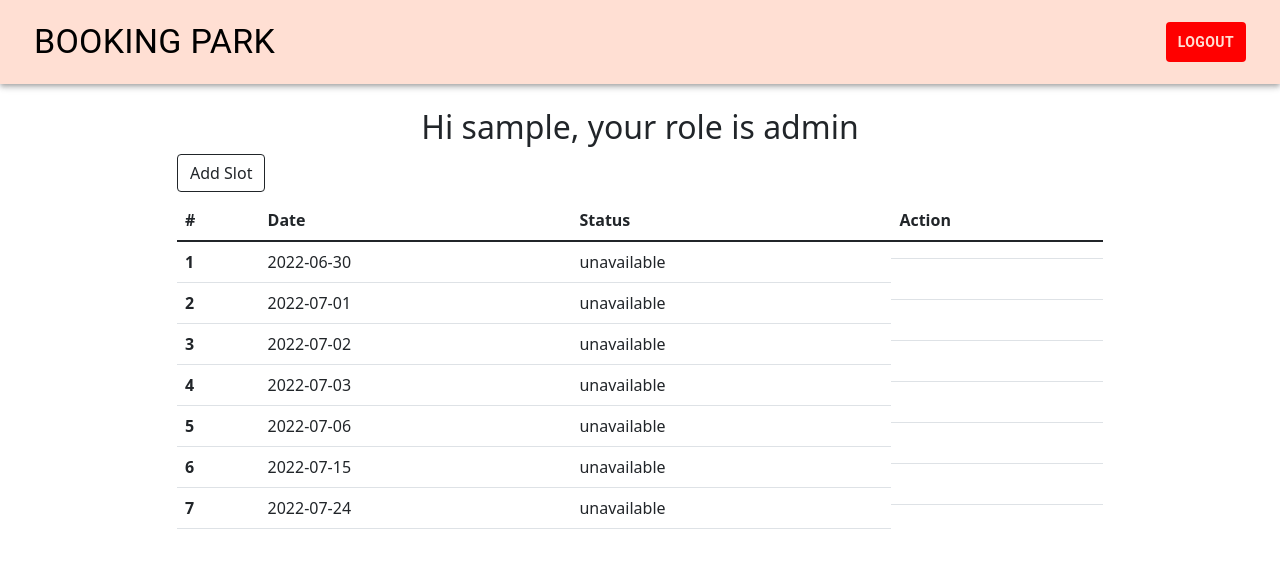
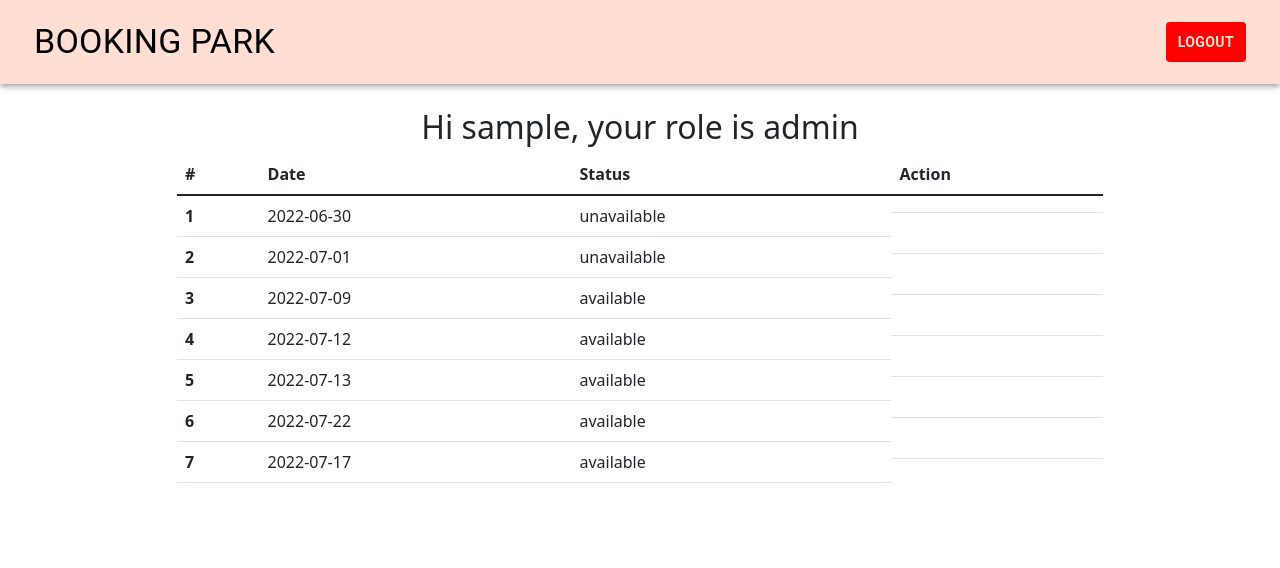
Before and after one commit to adelanegara/hackathon-exercise-one, a React (Create React App) app: page / in a window 1280 px wide. Shown: the top 568 px of the page. Built offline with nearby package versions, Linux system fonts and the light colour scheme; data requests are answered from the project's data file; sample sign-in values are in the browser's storage.

Commit message:
hide add button on user

```diff
--- a/db.json
+++ b/db.json
@@ -23,28 +23,28 @@
       "id": 2
     },
     {
-      "date": "2022-07-02",
-      "status": "unavailable",
+      "date": "2022-07-09",
+      "status": "available",
       "id": 3
     },
     {
-      "date": "2022-07-03",
-      "status": "unavailable",
+      "date": "2022-07-12",
+      "status": "available",
       "id": 4
     },
     {
-      "date": "2022-07-06",
-      "status": "unavailable",
+      "date": "2022-07-13",
+      "status": "available",
       "id": 5
     },
     {
-      "date": "2022-07-15",
-      "status": "unavailable",
+      "date": "2022-07-22",
+      "status": "available",
       "id": 6
     },
     {
-      "date": "2022-07-24",
-      "status": "unavailable",
+      "date": "2022-07-17",
+      "status": "available",
       "id": 7
     }
   ]
--- a/src/components/Home/Home.js
+++ b/src/components/Home/Home.js
@@ -57,6 +57,8 @@ const Home = (deletePhotos) => {
           <h2 className="text-lg-center">
             Hi {username}, your role is {role}
           </h2>
+          {role === "owner" && (
+
           <div className="mb-2 mt-2">
             <button
               onClick={() => navigate("/add")}
@@ -64,7 +66,7 @@ const Home = (deletePhotos) => {
             >
               Add Slot
             </button>
-          </div>
+          </div>)}
           <table className="table">
             <thead>
               <tr>
```
